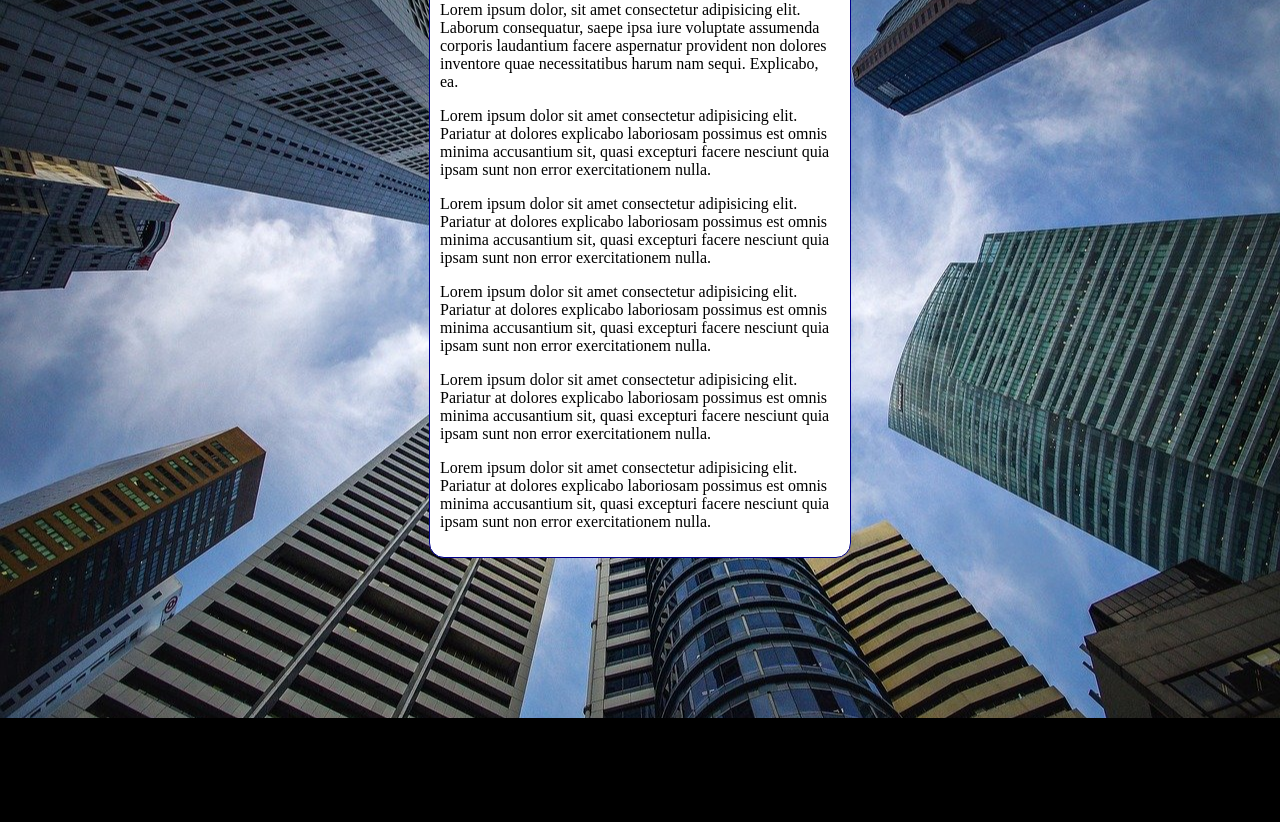
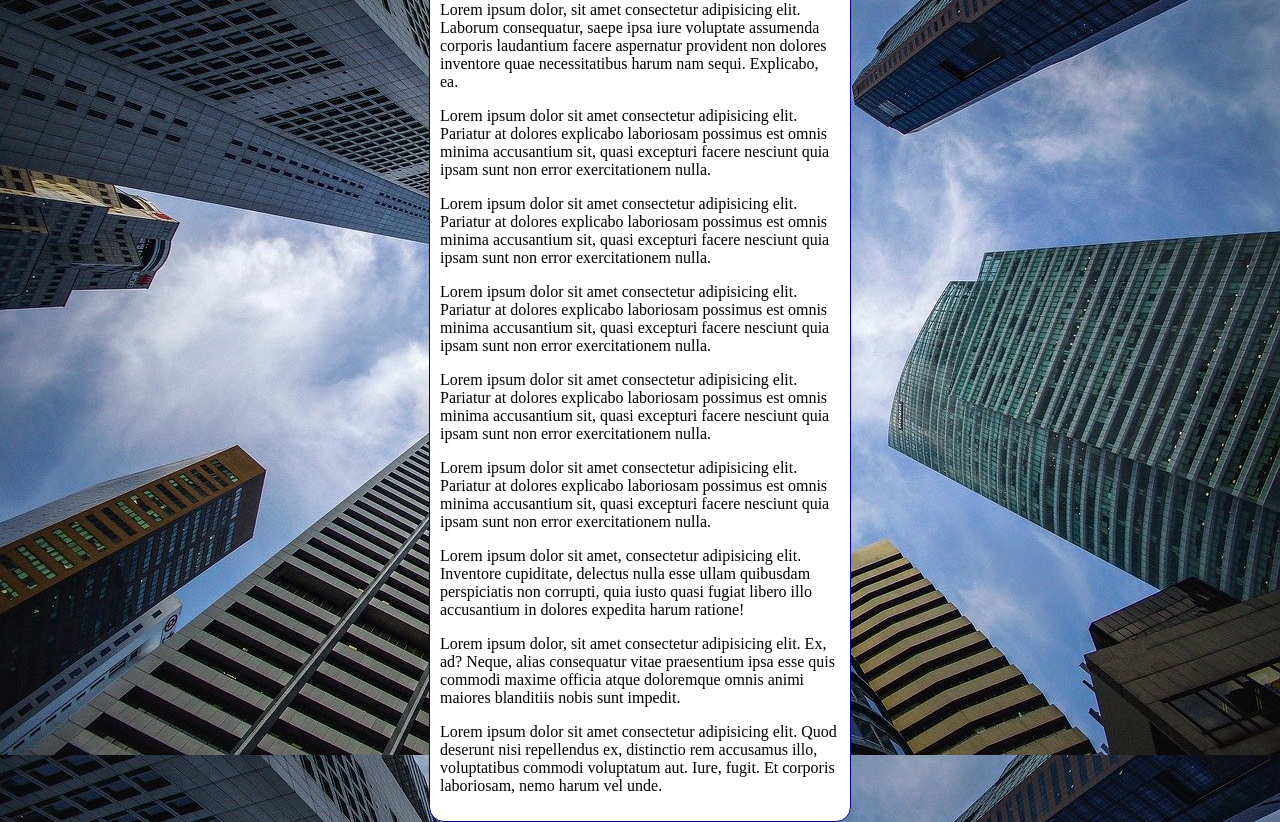
Before and after one commit to prfolgado/html-css, a plain HTML site: page exercicios/ex022/fundo006.html in a window 1280 px wide. Shown: the part 98-920 px from the top of the page. Before the commit the page ends 816 px from the top, so only its background shows below. Drawn offline with Linux system fonts and the light colour scheme.

Commit message:
atualizar

```diff
--- a/exercicios/ex022/fundo006.html
+++ b/exercicios/ex022/fundo006.html
@@ -3,19 +3,25 @@
 <head>
     <meta charset="UTF-8">
     <meta name="viewport" content="width=device-width, initial-scale=1.0">
-    <title>documento</title>
+    <title>fundo fixo de tela</title>
     <style>
         body {
             height: 100vh;
-            background-color: black;
+            /*background-color: black;
             background-image: url('imagem/wallpaper002.jpg');
             background-position: center center;
-            background-repeat: repeat-y;
+            background-repeat: no-repeat;
             background-size: cover;
+            background-attachment: fixed;*/
+             background: black url('imagem/wallpaper002.jpg') center no-repeat fixed;
+             background-size: cover;
         }
+
+
+
         main {
             background-color: white;
-            width: 400px;
+            max-width: 400px;
             padding: 10px;
             margin: auto;
            border: 1px solid darkblue;
@@ -32,6 +38,9 @@
         <p>Lorem ipsum dolor sit amet consectetur adipisicing elit. Pariatur at dolores explicabo laboriosam possimus est omnis minima accusantium sit, quasi excepturi facere nesciunt quia ipsam sunt non error exercitationem nulla.</p>
         <p>Lorem ipsum dolor sit amet consectetur adipisicing elit. Pariatur at dolores explicabo laboriosam possimus est omnis minima accusantium sit, quasi excepturi facere nesciunt quia ipsam sunt non error exercitationem nulla.</p>
         <p>Lorem ipsum dolor sit amet consectetur adipisicing elit. Pariatur at dolores explicabo laboriosam possimus est omnis minima accusantium sit, quasi excepturi facere nesciunt quia ipsam sunt non error exercitationem nulla.</p>
+        <p>Lorem ipsum dolor sit amet, consectetur adipisicing elit. Inventore cupiditate, delectus nulla esse ullam quibusdam perspiciatis non corrupti, quia iusto quasi fugiat libero illo accusantium in dolores expedita harum ratione!</p>
+        <p>Lorem ipsum dolor, sit amet consectetur adipisicing elit. Ex, ad? Neque, alias consequatur vitae praesentium ipsa esse quis commodi maxime officia atque doloremque omnis animi maiores blanditiis nobis sunt impedit.</p>
+        <p>Lorem ipsum dolor sit amet consectetur adipisicing elit. Quod deserunt nisi repellendus ex, distinctio rem accusamus illo, voluptatibus commodi voluptatum aut. Iure, fugit. Et corporis laboriosam, nemo harum vel unde.</p>
     </main>
 
 </body>
```
